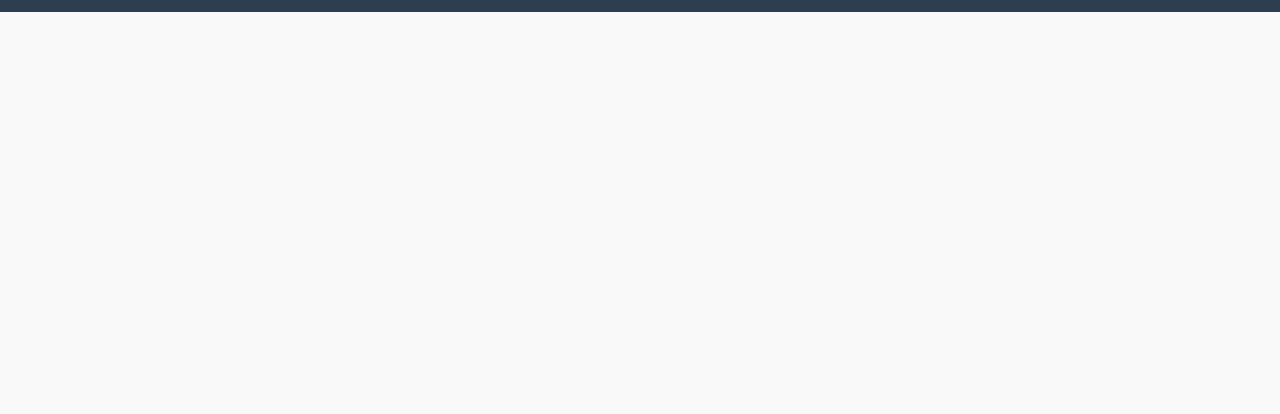
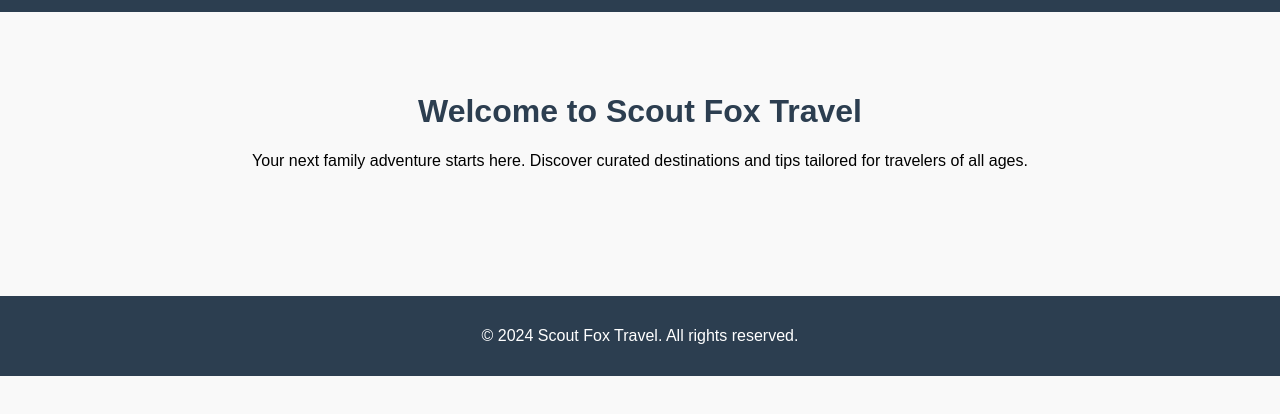
Before and after one commit to meghanhotchkiss-creator/family-friendly-dataset, a plain HTML site: page index.html in a window 1280 px wide. Shown: the part 58-472 px from the top of the page. Drawn offline with Linux system fonts and the light colour scheme.

Commit message:
Add closing tags and basic layout to index

```diff
--- a/index.html
+++ b/index.html
@@ -59,3 +59,16 @@
       <a href="#">Destinations</a>
       <a href="#">Contact</a>
     </nav>
+  </header>
+
+  <main>
+    <h1>Welcome to Scout Fox Travel</h1>
+    <p>Your next family adventure starts here. Discover curated destinations
+    and tips tailored for travelers of all ages.</p>
+  </main>
+
+  <footer>
+    <p>&copy; 2024 Scout Fox Travel. All rights reserved.</p>
+  </footer>
+</body>
+</html>
```
